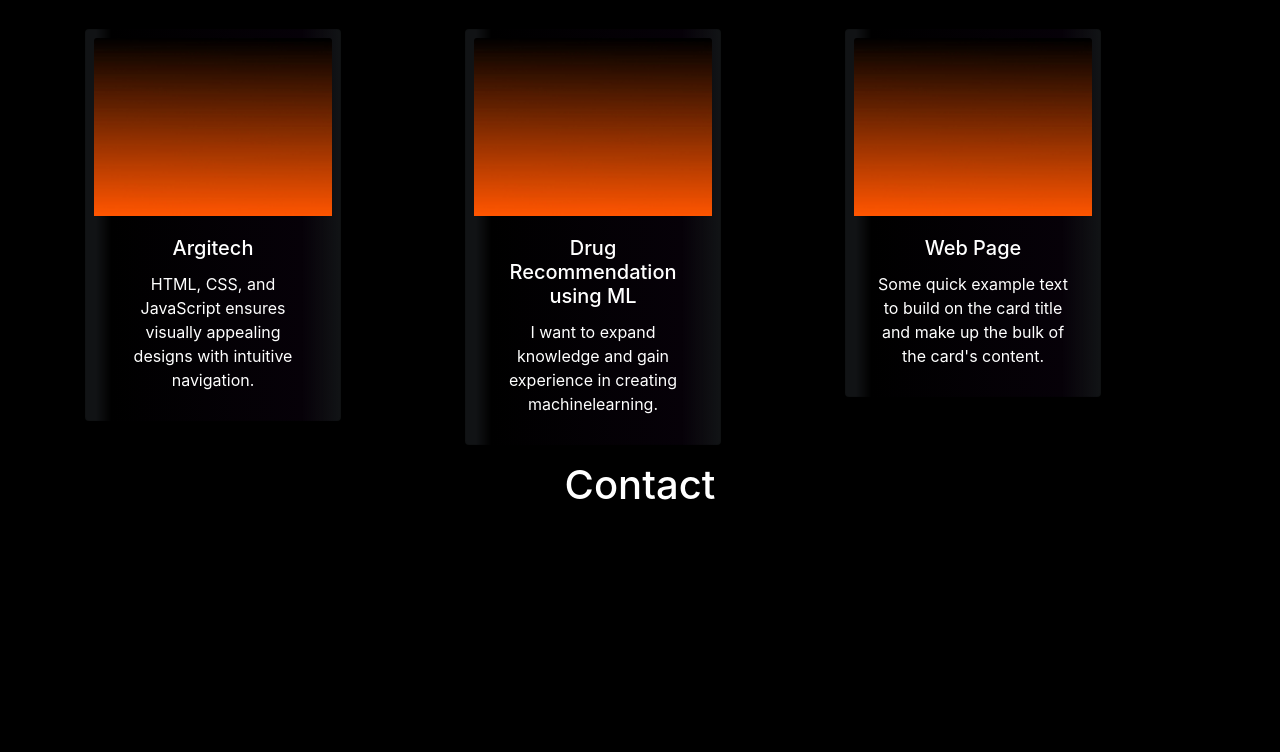
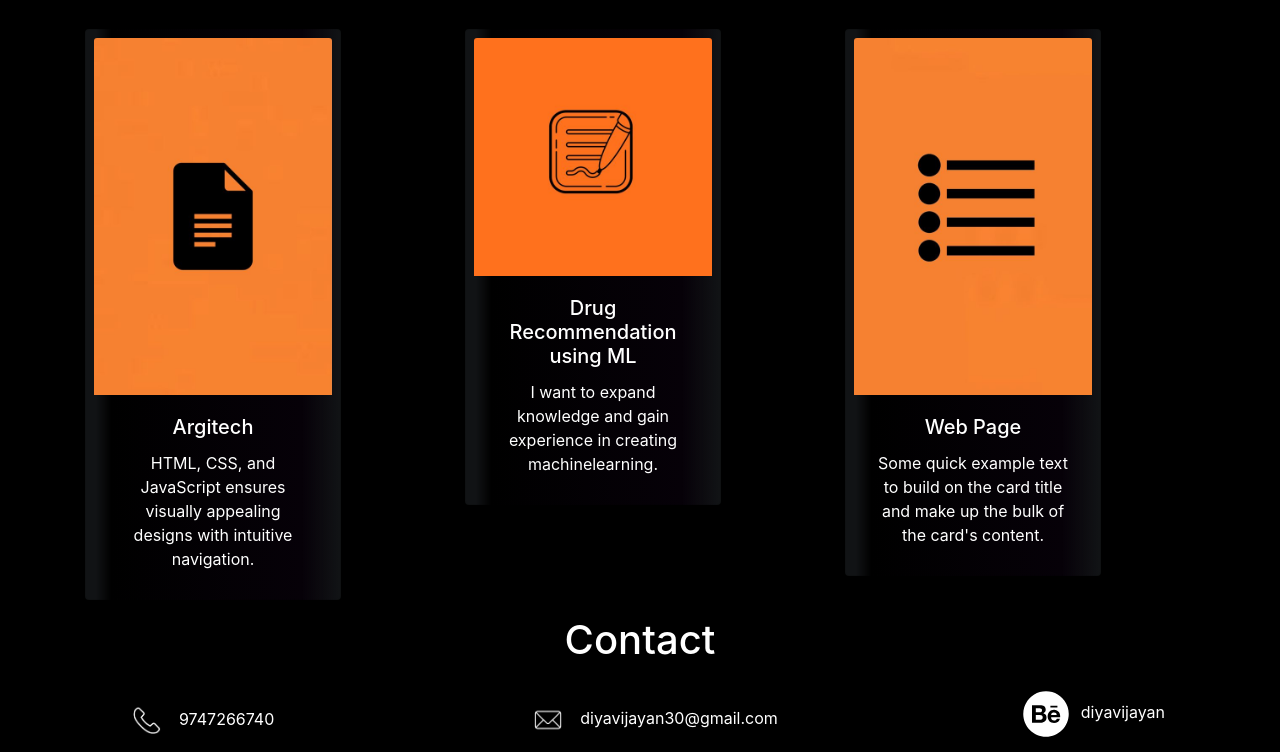
Before and after one commit to diya-a/diya-a.github.io, a plain HTML site: page index.html in a window 1280 px wide. Shown: the part 569-1321 px from the top of the page. Before the commit the page ends 1102 px from the top, so only its background shows below. Drawn offline with nearby package versions, Linux system fonts and the light colour scheme.

Commit message:
added contact

```diff
--- a/index.html
+++ b/index.html
@@ -63,7 +63,7 @@
     <div class="row pt-4">
 <div class="col-md-4">
     <div class="card  text-center p-2 bg-dark text-white " style="width: 16rem;">
-        <img src="gradient.jpg" style="max-width: 300px;" class="card-img-top" alt="...">
+        <img src="notess.jpg" style="max-width: 300px;" class="card-img-top" alt="...">
         <div class="card-body">
           <h5 class="card-title">Argitech</h5>
           <p class="card-text"> HTML, CSS, and JavaScript ensures visually appealing
@@ -74,7 +74,7 @@
 </div>
 <div class="col-md-4">
     <div class="card text-center p-2 bg-dark text-white" style="width: 16rem;">
-        <img src="gradient.jpg" class="card-img-top" alt="...">
+        <img src="note.jpg" class="card-img-top" alt="...">
         <div class="card-body">
           <h5 class="card-title">Drug Recommendation using ML</h5>
           <p class="card-text">I want to expand knowledge and gain experience in creating machinelearning.</p>
@@ -84,7 +84,7 @@
 </div>
 <div class="col-md-4">
     <div class="card text-center p-2 bg-dark text-white" style="width: 16rem;">
-        <img src="gradient.jpg" class="card-img-top" alt="...">
+        <img src="dots.jpg" class="card-img-top" alt="...">
         <div class="card-body">
           <h5 class="card-title">Web Page</h5>
           <p class="card-text">Some quick example text to build on the card title and make up the bulk of the card's content.</p>
@@ -96,7 +96,21 @@
 
 <div class="container">
     <h1 class="text-center text-white p-3">Contact</h1>
+ <section>
+  <div class="col-md-12" style="display:flex;  justify-content: space-between; p-150px">
+    <div class="text-white">
+    <img src="contact.jpg" style="width:64px; ">9747266740
+    </div>
+    <div class="text-white">
+      <img src="email.jpg" style="width:64px; ">diyavijayan30@gmail.com
+      </div>
+      <div class="text-white">
+        <img src="behance-circle-filled.svg" style="width:52px; ">&nbsp;&nbsp;diyavijayan
+        </div>
+  </div>
 
+  </div>
+ </section>
     </div>
 
     </section>
```
Also changed, not shown: behance-circle-filled.svg (added), behance.jpg (added), contact.jpg (added), dots.jpg (added), email.jpg (added), note.jpg (added), notess.jpg (added).
